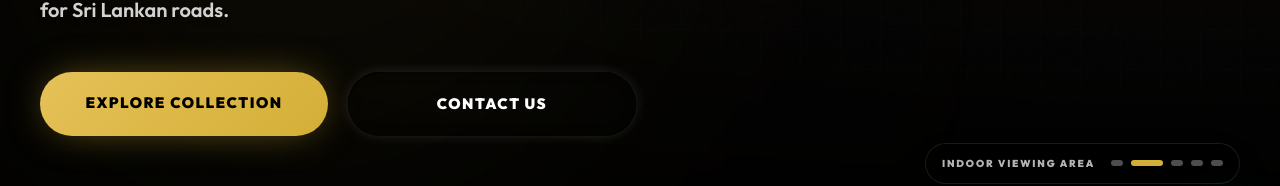
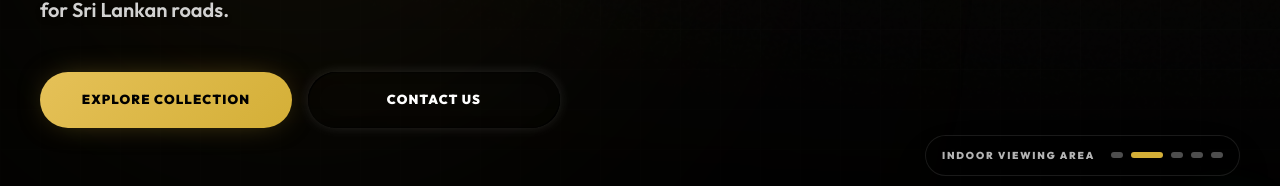
Before and after one commit to ArdenoStudio/serendib-trading, a React (Vite) app: page / in a window 1280 px wide. Shown: the part 531-717 px from the top of the page. Built offline with nearby package versions, Linux system fonts and the light colour scheme; no server answers; the database is empty.

Commit message:
Refine hero CTA sizing

```diff
--- a/src/pages/Home.tsx
+++ b/src/pages/Home.tsx
@@ -273,12 +273,12 @@ export default function Home() {
               initial={{ opacity: 0, y: 20 }}
               animate={{ opacity: 1, y: 0 }}
               transition={{ duration: 0.8, delay: 0.6 }}
-              className="flex w-full max-w-[21.5rem] flex-col items-stretch gap-4 sm:w-auto sm:max-w-none sm:flex-row sm:flex-wrap sm:items-center sm:gap-5"
+              className="flex w-full max-w-[19.5rem] flex-col items-stretch gap-3.5 sm:w-auto sm:max-w-none sm:flex-row sm:flex-wrap sm:items-center sm:gap-4"
             >
-              <motion.div className="w-full sm:w-[18rem]" whileHover={{ scale: 1.05 }} whileTap={{ scale: 0.95 }}>
+              <motion.div className="w-full sm:w-[15.75rem]" whileHover={{ scale: 1.03 }} whileTap={{ scale: 0.97 }}>
                 <Link
                   to="/inventory"
-                  className="relative inline-flex h-16 w-full items-center justify-center overflow-hidden rounded-full px-8 text-center text-[15px] font-black uppercase tracking-[0.1em] shadow-[0_0_40px_-10px_rgba(212,175,55,0.6)] group"
+                  className="relative inline-flex h-14 w-full items-center justify-center overflow-hidden rounded-full px-7 text-center text-[13px] font-black uppercase tracking-[0.09em] shadow-[0_0_32px_-12px_rgba(212,175,55,0.58)] group"
                   style={{ background: 'linear-gradient(135deg, #E5C158 0%, #D4AF37 100%)', color: '#000000' }}
                 >
                   <span className="relative z-10">Explore Collection</span>
@@ -286,11 +286,11 @@ export default function Home() {
                 </Link>
               </motion.div>
 
-              <motion.div className="w-full sm:w-[18rem]" whileHover={{ scale: 1.05 }} whileTap={{ scale: 0.95 }}>
-                <LiquidButton asChild size="xl" className="h-16 w-full !px-0">
+              <motion.div className="w-full sm:w-[15.75rem]" whileHover={{ scale: 1.03 }} whileTap={{ scale: 0.97 }}>
+                <LiquidButton asChild size="xl" className="h-14 w-full !px-0">
                   <Link
                     to="/contact"
-                    className="h-full w-full text-[15px] font-black uppercase tracking-[0.1em] text-white"
+                    className="h-full w-full text-[13px] font-black uppercase tracking-[0.09em] text-white"
                   >
                     Contact Us
                   </Link>
```
